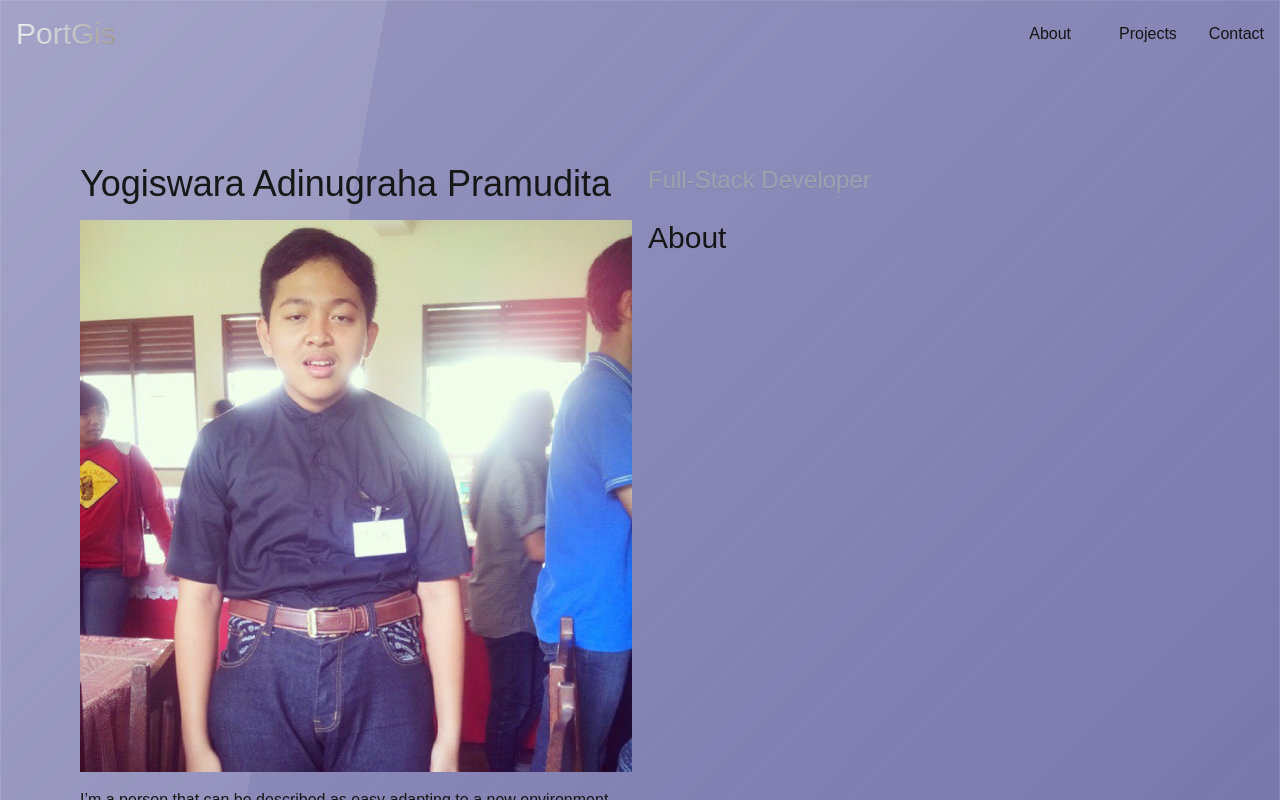
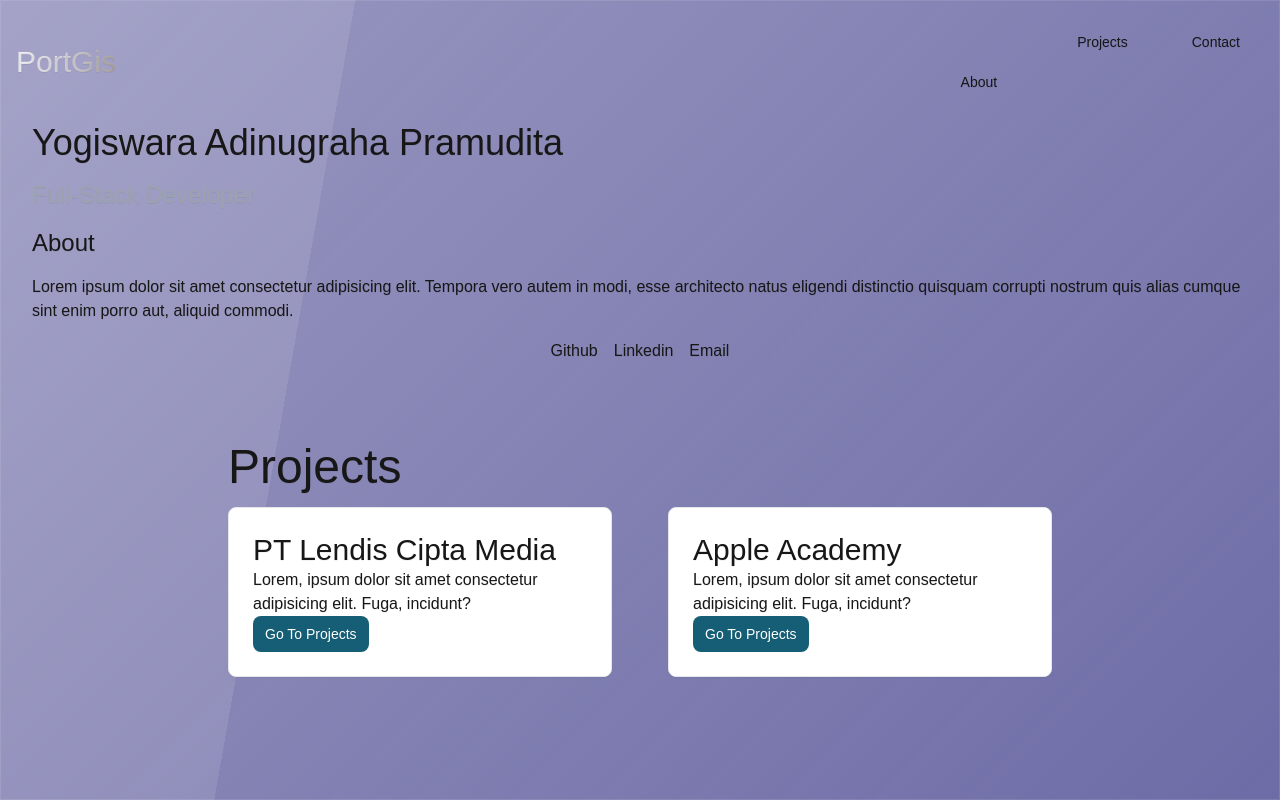
Before and after one commit to yogisyo16/porto-by-yogis, a Next.js app: page / in a window 1280 px wide. Shown: the top 800 px of the page. Built offline with nearby package versions, Linux system fonts and the light colour scheme; a web font is replaced by a local one.

Commit message:
update using daisyui

```diff
--- a/src/app/layout.tsx
+++ b/src/app/layout.tsx
@@ -72,8 +72,15 @@ export default function RootLayout({
               className="hidden w-full md:block md:w-auto"
               id="navbar-portgis"
             >
-              <ul className="flex align-middle md:flex-row md:space-x-8 rtl:space-x-reverse">
+              <ul className="menu menu-horizontal md:flex-row md:space-x-8 rtl:space-x-reverse">
                 <li className="mr-4">
+                  <svg
+                    className="w-10 h-10"
+                    aria-hidden="true"
+                    xmlns="/icons/info.svg"
+                    fill="white"
+                    viewBox="0 0 17 14"
+                  ></svg>
                   <a href="#">About</a>
                 </li>
                 <li className="mr-4">
--- a/src/app/page.tsx
+++ b/src/app/page.tsx
@@ -1,28 +1,13 @@
 export default function Home() {
   return (
-    <div className="grid grid-rows-[20px_1fr_20px] items-center justify-items-center min-h-screen p-8 pb-20 gap-16 sm:p-20 font-[family-name:var(--font-geist-sans)]">
+    <div className="grid items-center justify-items-center min-h-screen p-8">
       <main className="flex flex-col gap-4 row-start-2 md:items-center sm:items-start">
-        <div className="grid grid-cols-2 gap-4">
+        <div className="flex flex-col gap-4">
           <h1 className="text-4xl">Yogiswara Adinugraha Pramudita</h1>
           <h2 className="text-2xl text-gray-400">Full-Stack Developer</h2>
-          <div className="w-70 flex flex-auto">
-            <img src="images/468093824_10161799593172999_5849875353850637225_n.jpg" alt="" />
-          </div>
-          <h1 className="text-3xl">About</h1>
+          <h3 className="text-2xl">About</h3>
           <div className="flex">
-            <p>
-              I’m a person that can be described as easy adapting to a new
-              environment and can be accepted in public and society. I also very
-              often join any organization to become a member and progress with
-              it until I became a leader. Also, I have some experience
-              developing Web development, System or App Development, IOS
-              Development, and Game Development. As a programmer, I also have
-              great Logical Thinking and Abstract Thinking. I am also known as a
-              cheerful, persistent, and hard-working person, with also a
-              responsibility in mind to do everything the best I can and solve
-              anything that has been given to me and try the best I can to reach
-              my full potential.
-            </p>
+            <p>Lorem ipsum dolor sit amet consectetur adipisicing elit. Tempora vero autem in modi, esse architecto natus eligendi distinctio quisquam corrupti nostrum quis alias cumque sint enim porro aut, aliquid commodi.</p>
           </div>
         </div>
         <div className="flex flex-row gap-4 items-center">
```
Also changed, not shown: public/icons/info.svg (added).
